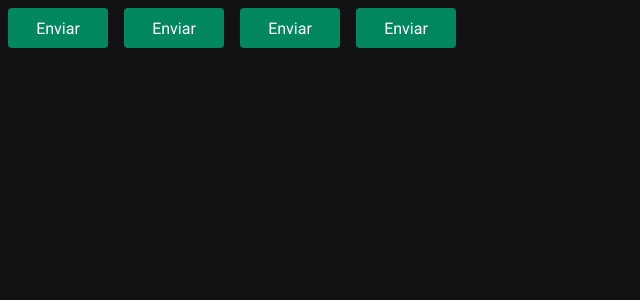
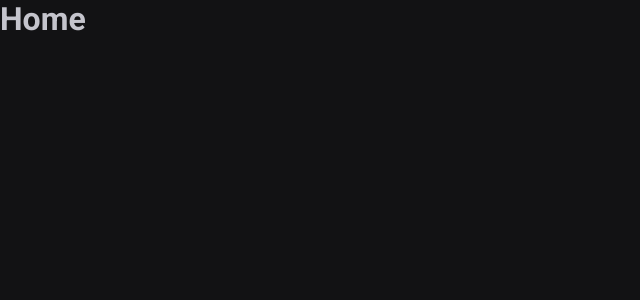
Before and after one commit to smkhb/timer, a React (Vite) app: page / in a window 1280 px wide. Shown: the top 300 px of the page, without its empty margins (0-640 px from the left). Built offline with nearby package versions, Linux system fonts and the light colour scheme.

Commit message:
Adds React Router for navigation and removes buttons
Implements routing with new Home and History pages
Removes button components to streamline the UI
Updates package dependencies to include react-router-dom

```diff
--- a/package.json
+++ b/package.json
@@ -13,6 +13,7 @@
     "@types/styled-components": "^5.1.34",
     "react": "^19.0.0",
     "react-dom": "^19.0.0",
+    "react-router-dom": "^7.5.3",
     "styled-components": "^6.1.17"
   },
   "devDependencies": {
--- a/src/App.tsx
+++ b/src/App.tsx
@@ -1,16 +1,15 @@
 import { ThemeProvider } from "styled-components";
 import { defaultTheme } from "./styles/themes/default";
-import { Button } from "./components/Button";
 import { GlobalStyle } from "./styles/global";
+import { Router } from "./router";
+import { BrowserRouter } from "react-router-dom";
 
 export function App() {
   return (
     <ThemeProvider theme={defaultTheme}>
-      <Button variant="primary" />
-      <Button variant="secondary" />
-      <Button variant="success" />
-      <Button variant="danger" />
-
+      <BrowserRouter>
+        <Router />
+      </BrowserRouter>
       <GlobalStyle />
     </ThemeProvider>
   );
--- /dev/null
+++ b/src/Router.tsx
@@ -0,0 +1,13 @@
+import { Route, Routes } from "react-router-dom";
+import { Home } from "./pages/home";
+import { History } from "./pages/history";
+
+
+export function Router() {
+  return (
+      <Routes>
+        <Route path="/" element={<Home />} />
+        <Route path="/history" element={<History />} />
+      </Routes>
+  );
+}
--- a/src/components/Button.style.ts
+++ /dev/null
@@ -1,18 +0,0 @@
-import styled from "styled-components";
-
-export type ButtonVariant = "primary" | "secondary" | "danger" | "success";
-
-interface ButtonContainerProps {
-  variant: ButtonVariant;
-}
-
-export const ButtonContainer = styled.button<ButtonContainerProps>`
-  width: 100px;
-  height: 40px;
-  border-radius: 4px;
-  border: 0;
-  margin: 8px;
-
-  background-color: ${(props) => props.theme["green-500"]};
-  color: ${(props) => props.theme.white};
-`;
--- a/src/components/Button.tsx
+++ /dev/null
@@ -1,9 +0,0 @@
-import { ButtonContainer, ButtonVariant } from "./Button.style";
-
-interface ButtonProps {
-  variant?: ButtonVariant;
-}
-
-export function Button({ variant = "primary" }: ButtonProps) {
-  return <ButtonContainer variant={variant}>Enviar</ButtonContainer>;
-}
--- /dev/null
+++ b/src/pages/History.tsx
@@ -0,0 +1,7 @@
+export function History() {
+  return (
+    <div>
+      <h1>History</h1>
+    </div>
+  );
+}
--- /dev/null
+++ b/src/pages/Home.tsx
@@ -0,0 +1,7 @@
+export function Home() {
+  return (
+    <div>
+      <h1>Home</h1>
+    </div>
+  );
+}
```
Also changed, not shown: 1 other file (tests, documents, lock files or other folders).
